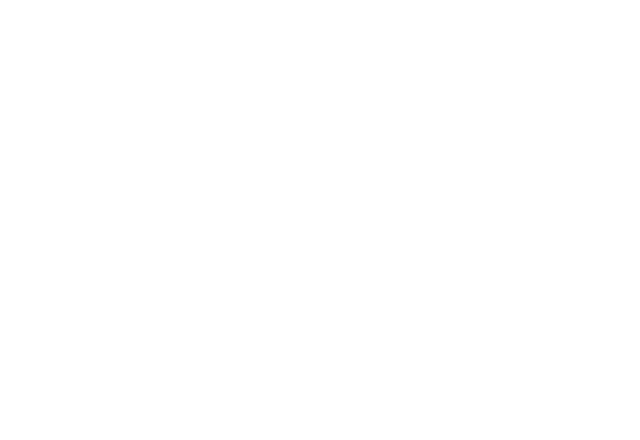
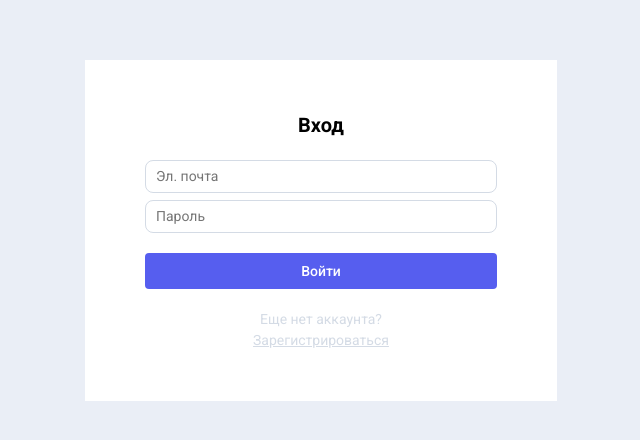
Before and after one commit to mindovermattr/vue-kanban, a Vue app in the folder frontend/: page /SignIn in a window 1280 px wide. Before the commit this address had no page. Shown: the part 170-610 px from the top of the page, without its empty margins (319-959 px from the left). Built offline with nearby package versions, Linux system fonts and the light colour scheme.

Commit message:
Add new signIn page

```diff
--- a/frontend/src/assets/Null.scss
+++ b/frontend/src/assets/Null.scss
@@ -18,6 +18,7 @@
 a:link,
 a:visited {
   text-decoration: none;
+  color: inherit;
 }
 
 a:hover {
--- /dev/null
+++ b/frontend/src/components/VForm/VFormSignIn.vue
@@ -0,0 +1,92 @@
+<template>
+  <div class="form-wrapper">
+    <form class="form">
+      <h2 class="form__title">Вход</h2>
+      <div class="form__fields">
+        <fieldset class="form__field">
+          <input type="email" class="form__input" placeholder="Эл. почта" />
+        </fieldset>
+        <fieldset class="form__field">
+          <input type="text" class="form__input" placeholder="Пароль" />
+        </fieldset>
+      </div>
+      <VButton
+        @onsubmit.prevent="() => console.log('asd')"
+        type="button"
+        class="form__button"
+        variant="contained"
+        >Войти</VButton
+      >
+      <footer class="form__footer footer">
+        <p class="footer__text">Еще нет аккаунта?</p>
+        <p class="footer__text">
+          <RouterLink class="footer__link" to="/">Зарегистрироваться</RouterLink>
+        </p>
+      </footer>
+    </form>
+  </div>
+</template>
+
+<script setup lang="ts">
+import { RouterLink } from 'vue-router'
+import VButton from '../VButton.vue'
+</script>
+
+<style lang="scss" scoped>
+.form {
+  display: flex;
+  flex-direction: column;
+  gap: 20px;
+  padding: 50px 60px;
+  background-color: $bg-white-color;
+
+  &-wrapper {
+    height: 100vh;
+    display: flex;
+    justify-content: center;
+    align-items: center;
+    background-color: $bg-gray-color;
+  }
+
+  &__title {
+    font-size: 2.5rem;
+    font-weight: 700;
+    line-height: 150%;
+    text-align: center;
+  }
+
+  &__fields {
+    display: flex;
+    flex-direction: column;
+    gap: 7px;
+  }
+
+  &__input {
+    padding: 5px 180px 5px 10px;
+    color: $gray-text-color;
+    font-size: 1.75rem;
+    line-height: 150%;
+    border: 0.7px solid rgba($gray-text-color, 0.4);
+    border-radius: 8px;
+  }
+  &__button {
+    border-radius: 4px;
+    color: $bg-white-color;
+    font-size: 1.75rem;
+    font-weight: 500;
+    text-align: center;
+  }
+}
+
+.footer {
+  &__text {
+    color: rgba($gray-text-color, 0.4);
+    font-size: 1.75rem;
+    line-height: 150%;
+    text-align: center;
+  }
+  &__link {
+    text-decoration: underline;
+  }
+}
+</style>
--- a/frontend/src/components/VKanban/VKanban.vue
+++ b/frontend/src/components/VKanban/VKanban.vue
@@ -55,33 +55,6 @@
   isDragging.isHided = false
 }
 
-const onDropDragEventMobile = (event: TouchEvent) => {
-  event.target!.style.position = 'static'
-  event.target!.style.top = null
-  event.target!.style.left = null
-  document.body.classList.remove('body--modal-open')
-  console.log(event.currentTarget)
-  onDragEnd()
-}
-let moving
-const onStartDragEventMobile = (event: TouchEvent, item: TKanbanCard) => {
-  isDragging.value = true
-  isDragging.id = item.id
-  // event.target!.style.position = 'absolute'
-  moving = event.target
-
-  moving.style.height = moving.clientHeight
-  moving.style.width = moving.clientWidth
-  moving.style.position = 'fixed'
-}
-
-const touchMove = (event: TouchEvent) => {
-  if (isDragging.id) {
-    moving.style.left = event.changedTouches[0].clientX - moving.clientWidth / 2 + 'px'
-    moving.style.top = event.changedTouches[0].clientY - moving.clientHeight / 2 + 'px'
-  }
-}
-
 provide('isDragging', isDragging)
 </script>
 
@@ -96,9 +69,6 @@
       @onDropDragEvent="onDropDragEvent"
       @onDragStart="onStartDragEvent"
       @dragend="onDragEnd"
-      @touchMove="touchMove"
-      @onDropDragEventMobile="onDropDragEventMobile"
-      @onStartDragEventMobile="onStartDragEventMobile"
     />
   </div>
 </template>
--- a/frontend/src/components/VKanban/VKanbanColumn.vue
+++ b/frontend/src/components/VKanban/VKanbanColumn.vue
@@ -16,9 +16,6 @@
 const emit = defineEmits<{
   (e: 'onDropDragEvent', event: DragEvent, column: EStatusKeys): void
   (e: 'onDragStart', event: DragEvent, item: TKanbanCard): void
-  (e: 'onDropDragEventMobile', event: TouchEvent): void
-  (e: 'onStartDragEventMobile', event: TouchEvent, item: TKanbanCard): void
-  (e: 'touchMove', event: TouchEvent): void
 }>()
 
 const titles: Record<EStatusKeys, string> = {
@@ -69,7 +66,6 @@
         @dragover.prevent
         @dragenter.prevent="onDragEnter"
         @dragleave="onDragLeave"
-        @touchend="emit('onDropDragEventMobile', $event)"
       />
       <VKanbanCard
         v-for="item in props.items"
@@ -77,9 +73,6 @@
         :key="item.id"
         @dragstart="emit('onDragStart', $event, item)"
         draggable="true"
-        @touchstart.self="emit('onStartDragEventMobile', $event, item)"
-        @touchend="emit('onDropDragEventMobile', $event)"
-        @touchmove.self="emit('touchMove', $event)"
       />
       <VKanbanDropzone
         v-if="isDragging.value && width >= 900"
--- a/frontend/src/router/index.ts
+++ b/frontend/src/router/index.ts
@@ -7,9 +7,14 @@
     {
       path: '/',
       name: 'home',
-      component: HomeView
-    }
-  ]
+      component: HomeView,
+    },
+    {
+      path: '/SignIn',
+      name: 'SignIn',
+      component: () => import('../views/SignIn.vue'),
+    },
+  ],
 })
 
 export default router
--- /dev/null
+++ b/frontend/src/views/SignIn.vue
@@ -0,0 +1,9 @@
+<script setup lang="ts">
+import VFormSignIn from '@/components/VForm/VFormSignIn.vue'
+</script>
+
+<template>
+  <div>
+    <VFormSignIn />
+  </div>
+</template>
```
